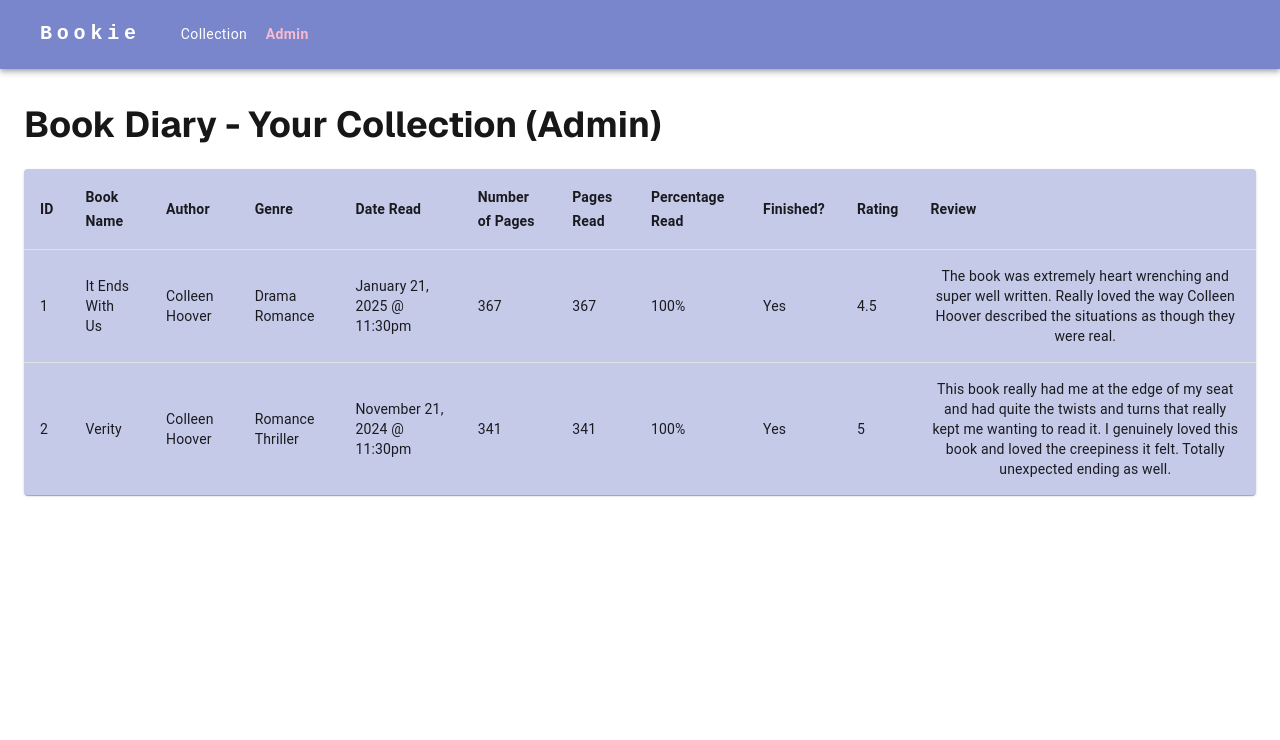
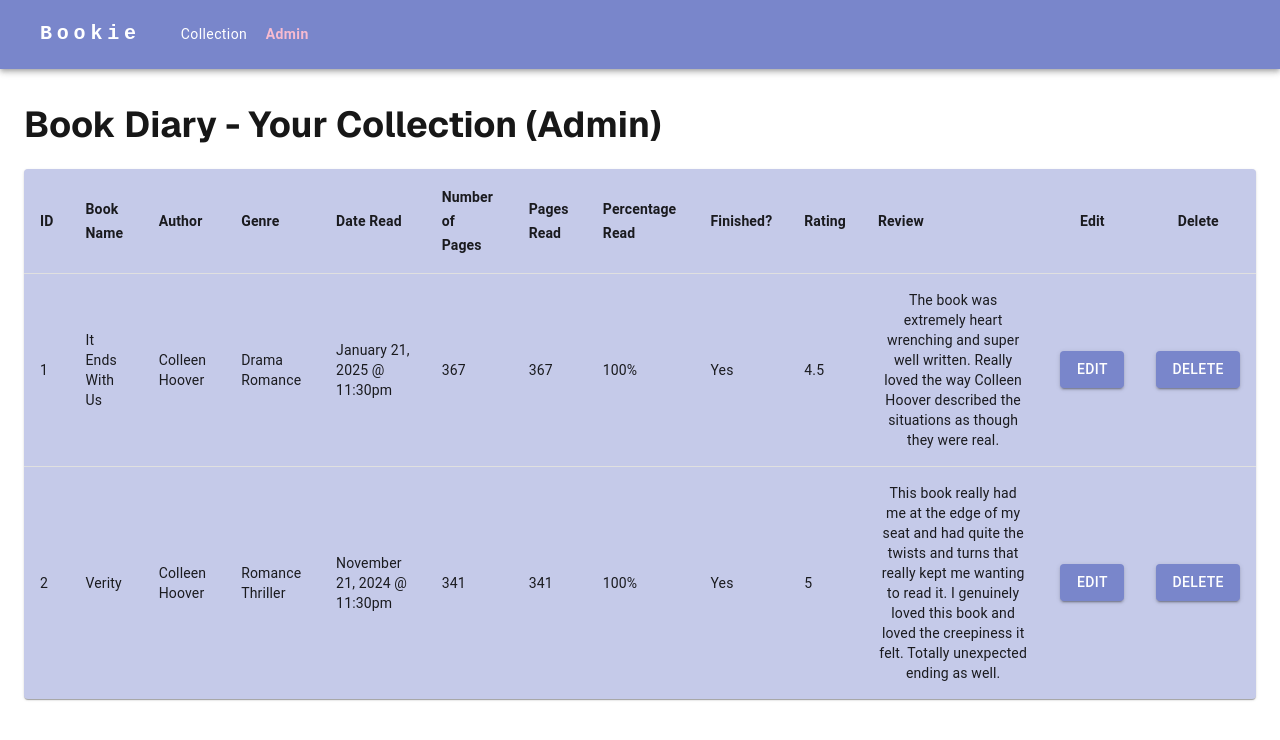
Before and after one commit to junnysmiles/Bookie, a Next.js app: page /admin in a window 1280 px wide. Shown: the top 740 px of the page. Built offline with nearby package versions, Linux system fonts and the light colour scheme; data requests are answered from the project's data file; some icons are missing.

Commit message:
added admin support with edit and delete buttons

```diff
--- a/app/admin/page.js
+++ b/app/admin/page.js
@@ -10,7 +10,7 @@ export default function Admin() {
     return (
         <>
             <h1 className='font-sans font-bold text-4xl'>Book Diary - Your Collection (Admin)</h1>
-            <CollectionTable />
+            <CollectionTable isAdmin={true} />
             {/* <Stack spacing={2} direction="row">
                 <Button variant="text">Text</Button>
                 <Button variant="contained">Contained</Button>
--- a/components/CollectionTable.js
+++ b/components/CollectionTable.js
@@ -8,6 +8,7 @@ import TableRow from '@mui/material/TableRow';
 import Paper from '@mui/material/Paper';
 import { indigo } from '@mui/material/colors';
 import { format } from 'date-fns';
+import { Button } from '@mui/material';
 
 export default async function CollectionTable({ isAdmin = false }) {
     const book_data = await fetch("http://localhost:4000/collection")
@@ -30,6 +31,12 @@ export default async function CollectionTable({ isAdmin = false }) {
                             {table_rows.map((row) => (
                                 <TableCell sx={{fontWeight: 'bold'}}>{row}</TableCell>
                             ))}
+                            {isAdmin ? (
+                                <>
+                                    <TableCell align="center" sx={{fontWeight: 'bold'}}>Edit</TableCell>
+                                    <TableCell align="center" sx={{fontWeight: 'bold'}}>Delete</TableCell>
+                                </>
+                            ) : ''}
                         </TableRow>
                     </TableHead>
                     <TableBody>
@@ -49,7 +56,12 @@ export default async function CollectionTable({ isAdmin = false }) {
                                 <TableCell>{book.finished_book}</TableCell>
                                 <TableCell>{book.rating}</TableCell>
                                 <TableCell align='center'>{book.review}</TableCell>
-
+                                {isAdmin ? (
+                                    <>
+                                        <TableCell><Button variant="contained" sx={{backgroundColor: indigo[300]}}>Edit</Button></TableCell>
+                                        <TableCell><Button variant="contained" sx={{backgroundColor: indigo[300]}}>Delete</Button></TableCell>
+                                    </>
+                                ) : ''}
                             </TableRow>
                         ))}
                     </TableBody>
```
